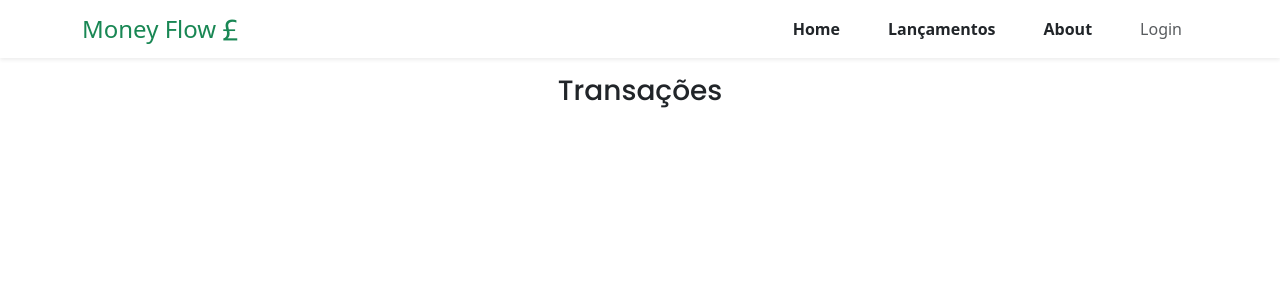
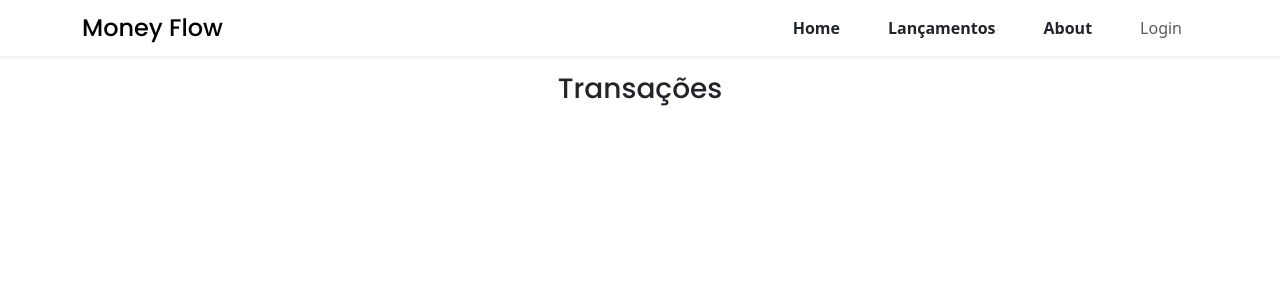
Before and after one commit to AllanCordova/money-flow, a React (Vite) app: page /money-flow/list in a window 1280 px wide. Shown: the top 300 px of the page. Built offline with nearby package versions, Linux system fonts and the light colour scheme.

Commit message:
Alterado, algumas estilizações

```diff
--- a/src/Crud/Form.tsx
+++ b/src/Crud/Form.tsx
@@ -35,10 +35,7 @@ const Form = () => {
     <div className="container text-center">
       <div className="row d-flex flex-column gap-2 mt-4">
         <div className="col-12">
-          <h2 className="poppins-medium text-success fs-3">
-            Adicionar Transação
-          </h2>
-          <i className="bi bi-bank fs-2"></i>
+          <h2 className="poppins-medium fs-3">Adicionar Transação</h2>
         </div>
         <div className="col-12 col-lg-6 offset-lg-3">
           <form
@@ -81,6 +78,7 @@ const Form = () => {
             <select
               className="form-select"
               aria-label="Default select example"
+              id="type"
               {...register("type", { required: true })}
             >
               <option value="Entrada">Entrada</option>
--- a/src/NavBar.tsx
+++ b/src/NavBar.tsx
@@ -4,8 +4,7 @@ const NavBar = () => {
   return (
     <nav className="navbar navbar-expand-lg bg-white shadow-sm">
       <div className="container d-flex align-items-center">
-        <h2 className="navbar-brand text-success fs-4 m-0">Money Flow</h2>
-        <i className="bi bi-currency-pound text-success fs-3"></i>
+        <h2 className="navbar-brand poppins-medium fs-4 m-0">Money Flow</h2>
         <ul className="nav gap-3 ms-auto">
           <li className="nav-item">
             <Link className="nav-link text-dark fw-semibold" to="/">
```
